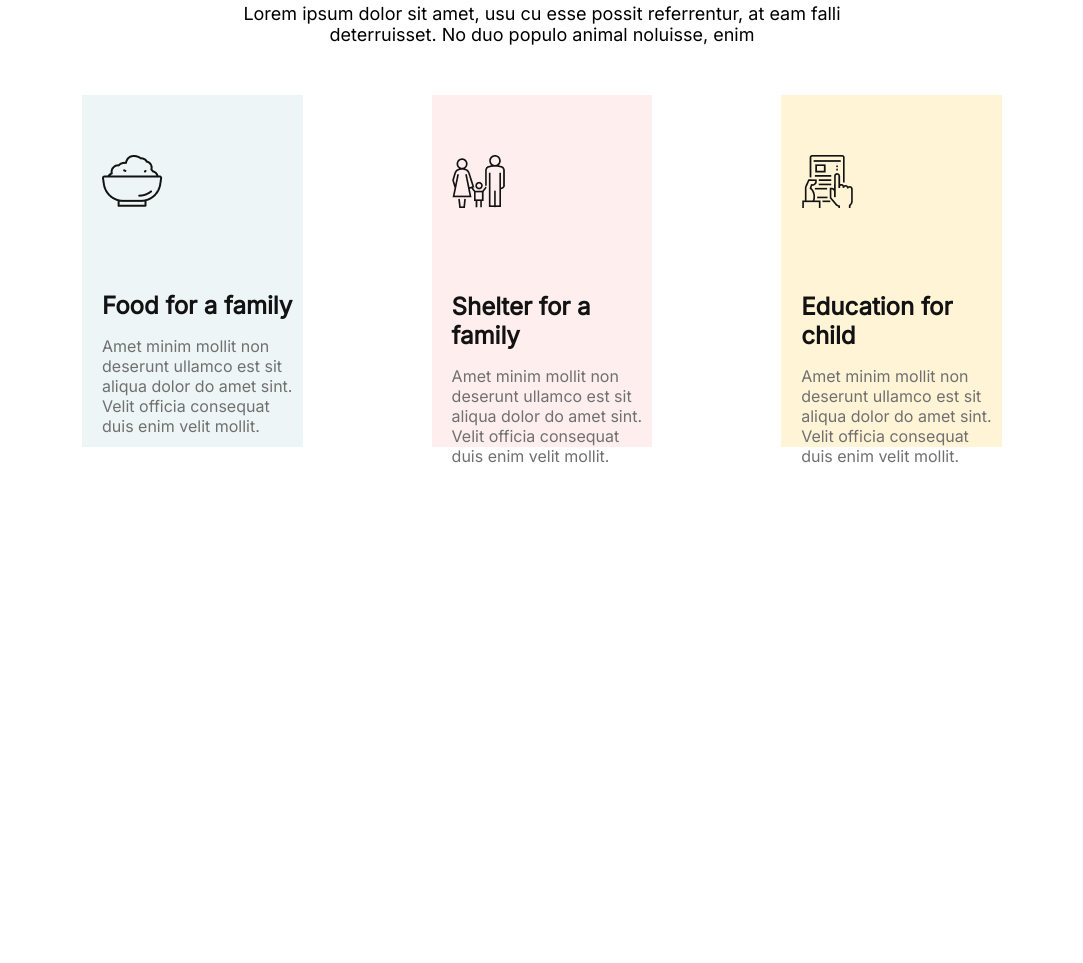
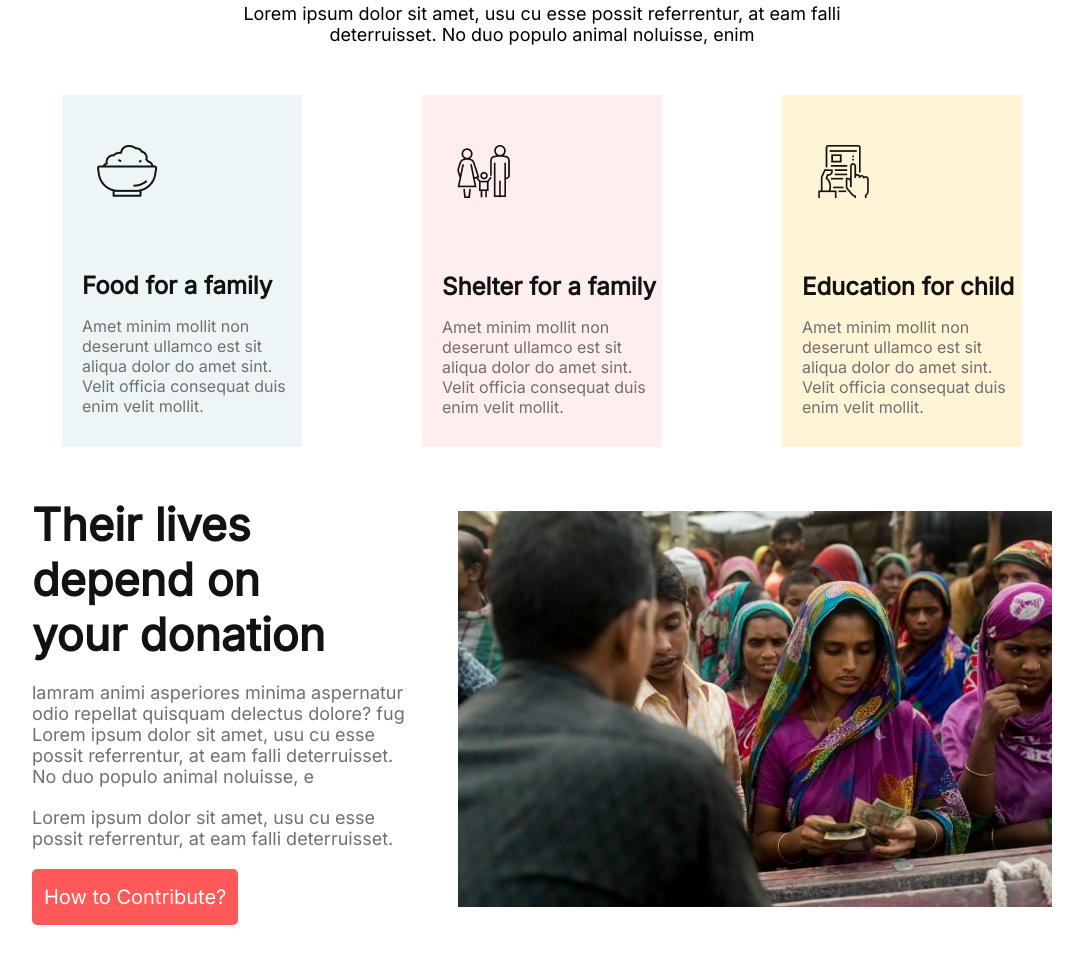
Before and after one commit to rimasultana/practic-3, a plain HTML site: page index.html in a window 1280 px wide. Shown: the part 1555-2518 px from the top of the page, without its empty margins (98-1181 px from the left). Before the commit the page ends 2052 px from the top, so only its background shows below. Drawn offline with Linux system fonts and the light colour scheme.

Commit message:
banner done

```diff
--- a/index.html
+++ b/index.html
@@ -93,6 +93,22 @@
           </div>
         </article>
       </section>
+       <!-- new banner -->
+
+      <section>
+        <div class="banner-container">
+          <div class="banner-left-details" >
+            <h1 class="banner-title">Their lives depend on<br>your donation</h1>
+            <p class="banner-description">lamram animi asperiores minima aspernatur odio repellat quisquam delectus dolore?
+           fug Lorem ipsum dolor sit amet, usu cu esse possit referrentur, at eam falli deterruisset. No duo populo animal noluisse, e</p>
+            <p class="banner-description color">Lorem ipsum dolor sit amet, usu cu esse possit referrentur, at eam falli deterruisset.</p>
+            <button class="btn-secandary">How to Contribute?</button>
+          </div>
+          <div class="banner-right-details">
+            <img src="image/donation1.jpg" alt="">
+          </div>
+        </div>
+      </section>
     </main>
     <footer></footer>
   </body>
--- a/style.css
+++ b/style.css
@@ -43,20 +43,19 @@ body {
   border: 0;
   color: #fff;
   text-align: center;
-  margin-top: 30px;
   background-color: #ff5959;
   font-size: 20px;
+  margin-top: 30px;
 }
 .donate-details {
+  background-color: #fff;
   color: #121212;
   text-align: center;
   font-size: 45px;
   font-weight: 700;
   margin-top: 130px;
 }
-.donate-details {
-  background-color: #fff;
-}
+
 .amount-contaier {
   display: flex;
   justify-content: center;
@@ -83,15 +82,15 @@ body {
   display: flex;
   justify-content: space-between;
   background-color: #fff;
-  gap: 25px;
-  margin: 50px 180px;
+  gap: 20px;
+  margin: 50px 160px;
 }
 
 .box-title-1 {
   width: 360px;
   height: 352px;
   border: 5px;
-  width: 24%;
+  width: 25%;
   background: rgba(79, 157, 166, 0.1);
 }
 
@@ -100,17 +99,17 @@ body {
   width: 360px;
   height: 352px;
   border: 5px;
-  width: 24%;
+  width: 25%;
 }
 .box-title-3 {
   background: #fff4d6;
   width: 360px;
   height: 352px;
   border: 5px;
-  width: 24%;
+  width: 25%;
 }
 .icon {
-  margin: 60px 20px;
+  margin: 50px 35px;
 }
 .icon-title {
   color: #121212;
@@ -125,3 +124,35 @@ body {
   padding: 10x 5px;
   margin-left: 20px;
 }
+/* banner section */
+.banner-container {
+  display: flex;
+  justify-content: space-between;
+  gap: 50px;
+  align-items: center;
+  margin: 50px 130px;
+}
+.banner-left-details {
+}
+.banner-title {
+  color: #121212;
+  font-size: 45px;
+}
+.banner-description {
+  color: #707070;
+  font-size: 18px;
+  font-weight: 400;
+  margin-top: 20px;
+}
+.color {
+  margin-top: 20px;
+}
+.btn-secandary {
+  color: #fff;
+  font-size: 20px;
+  margin-top: 20px;
+  padding: 16px 12px;
+  border-radius: 5px;
+  border: 0;
+  background-color: #ff5959;
+}
```
